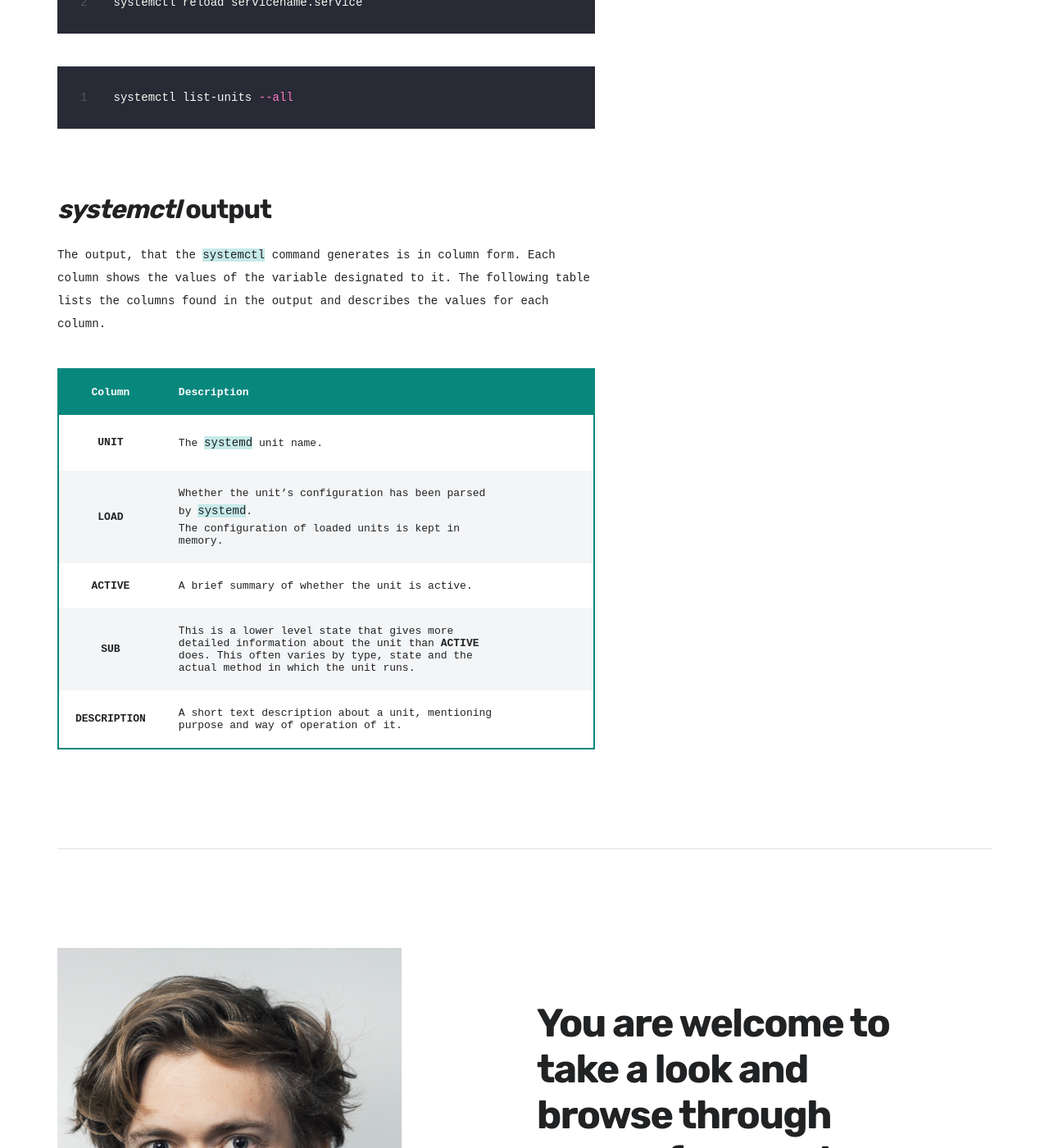
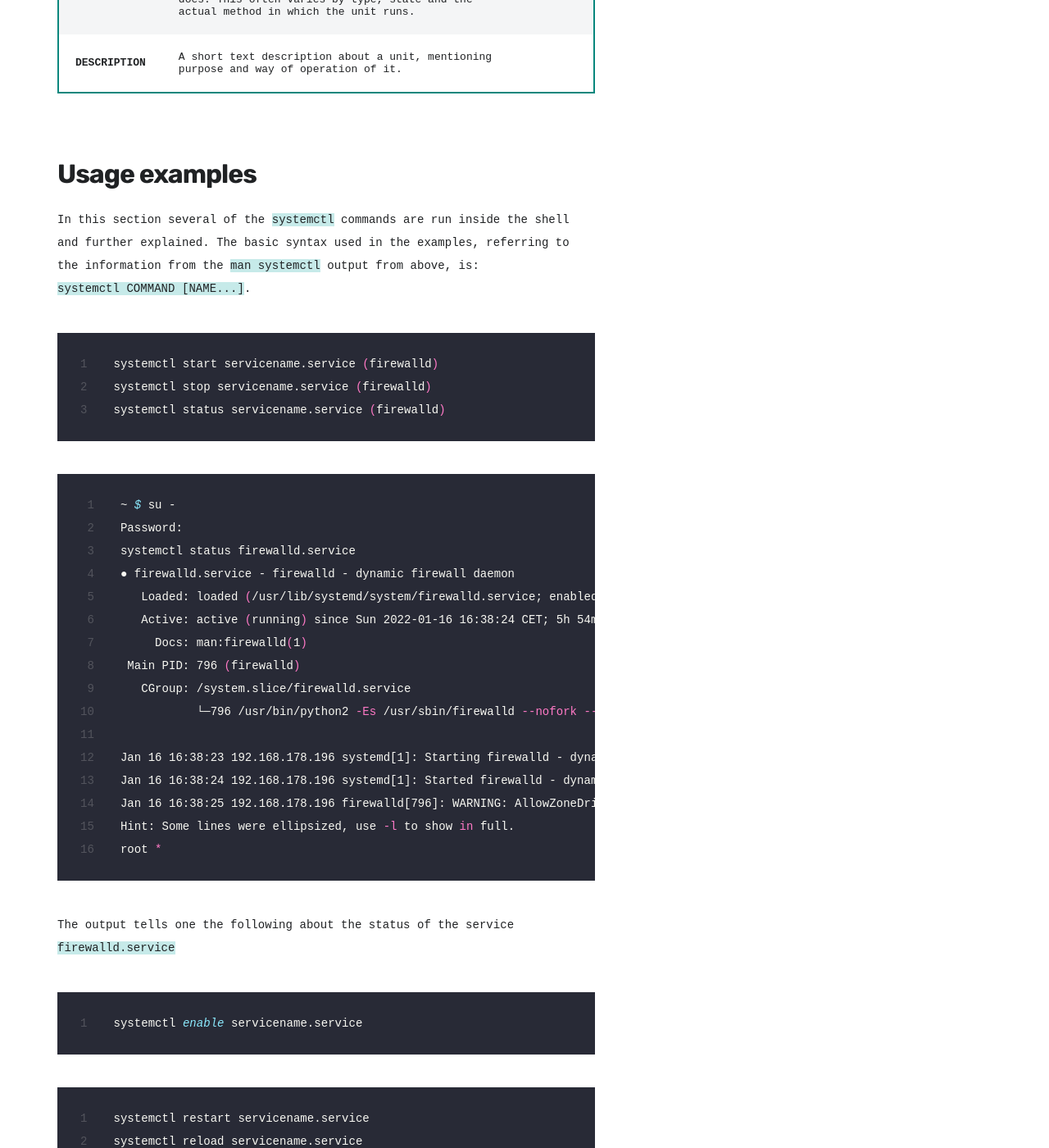
Before and after one commit to kletobias/kletobias.github.io, a Jekyll site: the page built from _projects/Chapter_5-13.md, in a window 1280 px wide and 1400 px high, scrolled down 2857 px. Shown: the whole window at 82% size. Built offline with Jekyll 4.4.1, drawn with Linux system fonts in a browser that asks for light colours; nearby versions of some CDN libraries; some web fonts are replaced; some of the changed text lies outside the part shown.

Commit message:
updating module5 for the website

````diff
--- a/_projects/Chapter_5-13.md
+++ b/_projects/Chapter_5-13.md
@@ -41,6 +41,22 @@
 ```
 
 
+#### *systemctl* output
+
+
+The output, that the `systemctl` command generates is in column form. Each column shows the values of the variable designated to it. The following
+table lists the columns found in the output and describes the values for each column.
+
+
+| Column                                                                                         | Description                                                                                                           |
+|:----------------------------------------------------------------------------------------------:|:----------------------------------------------------------------------------------------------------------------------|
+| **UNIT**                                                                                       | The `systemd` unit name.                                                                                              |
+| **LOAD**                                                                                       | Whether the unit's configuration has been parsed by `systemd`.<br />The configuration of loaded units is kept in memory. |                                                                                            |                                                                                                                          |
+| **ACTIVE**                                                                                     | A brief summary of whether the unit is active.                                                                        |
+| **SUB**                                                                                        | This is a lower level state that gives more detailed information about the unit than **ACTIVE** does. This often varies by type, state and the actual method in which the unit runs.                                 |
+| **DESCRIPTION**                                                                                | A short text description about a unit, mentioning purpose and way of operation of it.                                 |
+
+
 #### Usage examples
 
 
@@ -54,6 +70,26 @@
 systemctl status servicename.service (firewalld)
 ```
 
+```bash
+~ $ su -
+Password:
+systemctl status firewalld.service
+● firewalld.service - firewalld - dynamic firewall daemon
+   Loaded: loaded (/usr/lib/systemd/system/firewalld.service; enabled; vendor preset: enabled)
+   Active: active (running) since Sun 2022-01-16 16:38:24 CET; 5h 54min ago
+     Docs: man:firewalld(1)
+ Main PID: 796 (firewalld)
+   CGroup: /system.slice/firewalld.service
+           └─796 /usr/bin/python2 -Es /usr/sbin/firewalld --nofork --nopid
+
+Jan 16 16:38:23 192.168.178.196 systemd[1]: Starting firewalld - dynamic firewall daemon...
+Jan 16 16:38:24 192.168.178.196 systemd[1]: Started firewalld - dynamic firewall daemon.
+Jan 16 16:38:25 192.168.178.196 firewalld[796]: WARNING: AllowZoneDrifting is enabled. This is considered an insecur... now.
+Hint: Some lines were ellipsized, use -l to show in full.
+root *
+```
+
+The output tells one the following about the status of the service `firewalld.service`
 
 ```bash
 systemctl enable servicename.service
@@ -69,19 +105,3 @@
 ```bash
 systemctl list-units --all
 ```
-
-
-#### *systemctl* output
-
-
-The output, that the `systemctl` command generates is in column form. Each column shows the values of the variable designated to it. The following
-table lists the columns found in the output and describes the values for each column.
-
-
-| Column                                                                                         | Description                                                                                                           |
-|:----------------------------------------------------------------------------------------------:|:----------------------------------------------------------------------------------------------------------------------|
-| **UNIT**                                                                                       | The `systemd` unit name.                                                                                              |
-| **LOAD**                                                                                       | Whether the unit's configuration has been parsed by `systemd`.<br />The configuration of loaded units is kept in memory. |                                                                                            |                                                                                                                          |
-| **ACTIVE**                                                                                     | A brief summary of whether the unit is active.                                                                        |
-| **SUB**                                                                                        | This is a lower level state that gives more detailed information about the unit than **ACTIVE** does. This often varies by type, state and the actual method in which the unit runs.                                 |
-| **DESCRIPTION**                                                                                | A short text description about a unit, mentioning purpose and way of operation of it.                                 |
````
